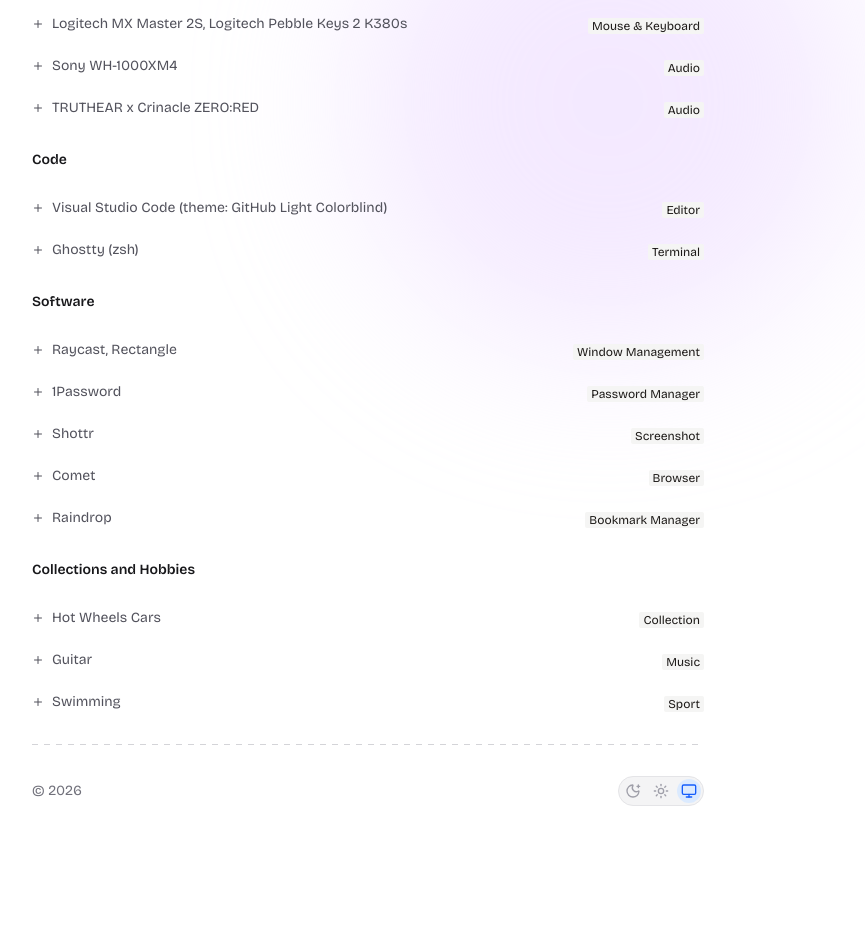
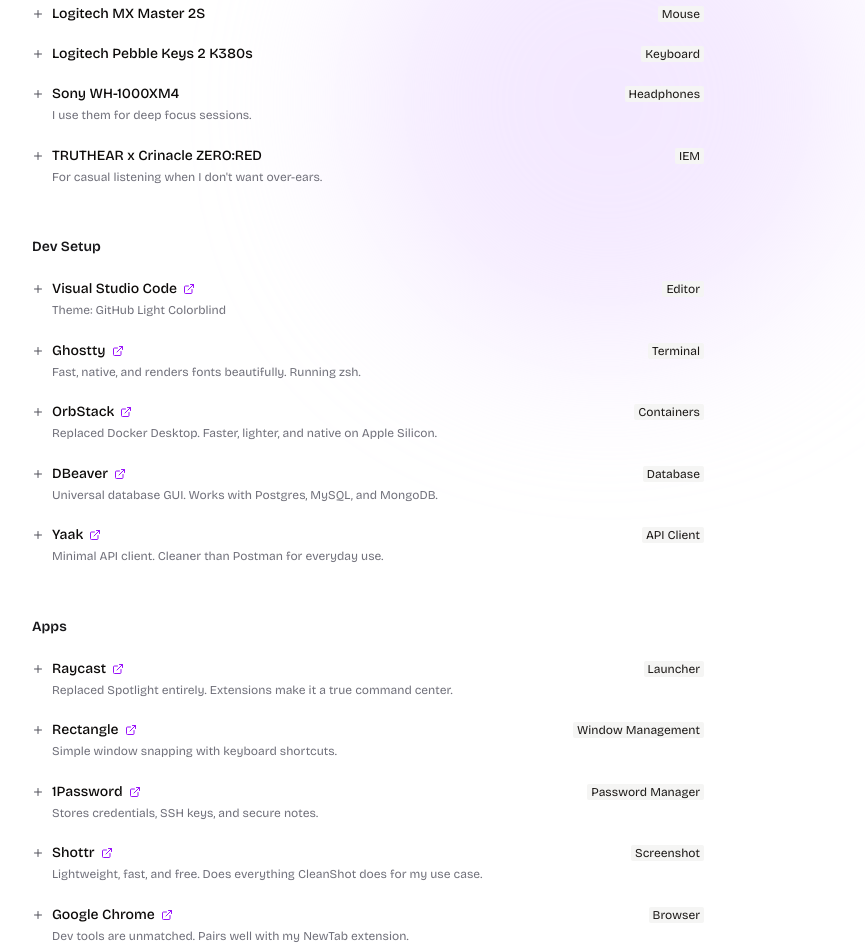
Before and after one commit to fuongz/portfolio, a Next.js app: page /uses in a window 1280 px wide. Shown: the part 320-1272 px from the top of the page, without its empty margins (272-1137 px from the left). Before the commit the page ends 1190 px from the top, so only its background shows below. Built offline with nearby package versions, Linux system fonts and the light colour scheme; a web font is replaced by a local one; what @apollo/client-integration-nextjs would draw is missing.

Commit message:
feat: add footer status, enrich uses page, and add NewTab project

```diff
--- a/src/app/providers.tsx
+++ b/src/app/providers.tsx
@@ -2,6 +2,7 @@
 
 import { ThemeProvider } from "next-themes";
 import { Container } from "@/components/common/container";
+import { FooterStatus } from "@/components/common/footer-status";
 import { Navigation } from "@/components/common/navigation";
 import PageTransition from "@/components/common/page-transition";
 import { ThemeSwitch } from "@/components/common/theme-switcher";
@@ -64,6 +65,7 @@
 							</svg>
 							<div className="flex justify-between items-center text-xs sm:text-sm text-zinc-500 dark:text-zinc-400">
 								<span>© 2026</span>
+								<FooterStatus />
 								<ThemeSwitch />
 							</div>
 						</div>
--- a/src/app/uses/page.tsx
+++ b/src/app/uses/page.tsx
@@ -5,6 +5,7 @@
 type UseItem = {
 	id: string;
 	name: string;
+	description?: string;
 	category: string;
 	href?: string;
 };
@@ -23,59 +24,113 @@
 		},
 		{
 			id: "mouse",
-			name: "Logitech MX Master 2S, Logitech Pebble Keys 2 K380s",
-			category: "Mouse & Keyboard",
+			name: "Logitech MX Master 2S",
+			category: "Mouse",
+		},
+		{
+			id: "keyboard",
+			name: "Logitech Pebble Keys 2 K380s",
+			category: "Keyboard",
 		},
 		{
 			id: "audio",
 			name: "Sony WH-1000XM4",
-			category: "Audio",
+			description: "I use them for deep focus sessions.",
+			category: "Headphones",
 		},
 		{
 			id: "audio-2",
 			name: "TRUTHEAR x Crinacle ZERO:RED",
-			category: "Audio",
+			description: "For casual listening when I don't want over-ears.",
+			category: "IEM",
 		},
 	];
 
 	const code: UseItem[] = [
 		{
 			id: "editor-vscode",
-			name: "Visual Studio Code (theme: GitHub Light Colorblind)",
+			name: "Visual Studio Code",
+			description: "Theme: GitHub Light Colorblind",
 			category: "Editor",
+			href: "https://code.visualstudio.com",
 		},
 		{
 			id: "terminal-ghostty",
-			name: "Ghostty (zsh)",
+			name: "Ghostty",
+			description: "Fast, native, and renders fonts beautifully. Running zsh.",
 			category: "Terminal",
+			href: "https://ghostty.org",
+		},
+		{
+			id: "orbstack",
+			name: "OrbStack",
+			description:
+				"Replaced Docker Desktop. Faster, lighter, and native on Apple Silicon.",
+			category: "Containers",
+			href: "https://orbstack.dev",
+		},
+		{
+			id: "dbeaver",
+			name: "DBeaver",
+			description:
+				"Universal database GUI. Works with Postgres, MySQL, and MongoDB.",
+			category: "Database",
+			href: "https://dbeaver.io",
+		},
+		{
+			id: "yaak",
+			name: "Yaak",
+			description: "Minimal API client. Cleaner than Postman for everyday use.",
+			category: "API Client",
+			href: "https://yaak.app",
 		},
 	];
 
 	const software: UseItem[] = [
 		{
 			id: "window",
-			name: "Raycast, Rectangle",
+			name: "Raycast",
+			description:
+				"Replaced Spotlight entirely. Extensions make it a true command center.",
+			category: "Launcher",
+			href: "https://raycast.com",
+		},
+		{
+			id: "window-management",
+			name: "Rectangle",
+			description: "Simple window snapping with keyboard shortcuts.",
 			category: "Window Management",
+			href: "https://rectangleapp.com",
 		},
 		{
 			id: "password",
 			name: "1Password",
+			description: "Stores credentials, SSH keys, and secure notes.",
 			category: "Password Manager",
+			href: "https://1password.com",
 		},
 		{
 			id: "screenshot",
 			name: "Shottr",
+			description:
+				"Lightweight, fast, and free. Does everything CleanShot does for my use case.",
 			category: "Screenshot",
+			href: "https://shottr.cc",
 		},
 		{
 			id: "browser",
-			name: "Comet",
+			name: "Google Chrome",
+			description:
+				"Dev tools are unmatched. Pairs well with my NewTab extension.",
 			category: "Browser",
+			href: "https://google.com/chrome",
 		},
 		{
 			id: "bookmark",
 			name: "Raindrop",
+			description: "Beautiful bookmark manager with tagging and collections.",
 			category: "Bookmark Manager",
+			href: "https://raindrop.io",
 		},
 	];
 
@@ -83,33 +138,49 @@
 		{
 			id: "hotwheels",
 			name: "Hot Wheels Cars",
+			description:
+				"It all started when I spotted a 1900s car at MyKingdom store and instantly fell in love. Now I have a whole collection — and a tracker app to go with it.",
 			category: "Collection",
+			href: "https://hotwheels.phake.app",
 		},
 		{
 			id: "guitar",
 			name: "Guitar",
+			description:
+				"My wife and I went to a beginner guitar class together. The moment I watched the teacher pick it up and play, I knew I had to learn it.",
 			category: "Music",
 		},
 		{
 			id: "swimming",
 			name: "Swimming",
+			description:
+				"Honestly, I started learning just because I didn't want to drown. Now I swim 2–3 times a week and I'm planning to get into free diving this year.",
 			category: "Sport",
+		},
+		{
+			id: "ps5",
+			name: "PS5",
+			description:
+				"Racing games have been my thing since I was a kid, and right now I'm having a blast with Forza Horizon.",
+			category: "Gaming",
 		},
 	];
 
 	const renderSection = (title: string, items: Array<UseItem>) => (
-		<div className="mb-8">
+		<div className="mb-10">
 			<h2 className="text-sm font-semibold text-zinc-900 dark:text-zinc-100 mb-3">
 				{title}
 			</h2>
-			<div className="sm:space-y-1.5 text-sm text-zinc-600 dark:text-zinc-400">
+			<div className="text-sm text-zinc-600 dark:text-zinc-400">
 				{items.map((item) => (
 					<div
 						key={item.id}
-						className="flex flex-col not-last:border-b sm:border-none py-4 sm:pb-0 sm:border-0 sm:flex-row items-baseline justify-between gap-1 sm:gap-4"
+						className="flex not-last:border-b sm:border-none py-4 sm:py-2.5 items-start justify-between gap-4"
 					>
-						<span className="flex text-foreground sm:text-inherit items-baseline sm:items-center gap-2">
-							<Plus className="size-3 hidden sm:inline-block flex-shrink-0" />
+						<span className="flex items-start gap-2 flex-1 min-w-0">
+							<Plus className="size-3 hidden sm:inline-block flex-shrink-0 mt-1" />
+							<span className="flex flex-col gap-0.5 min-w-0">
+								<span className="flex items-center gap-1.5 text-foreground font-medium">
 									{item.name}
 									{item.href && (
 										<Tooltip>
@@ -118,11 +189,18 @@
 													<ExternalLink className="size-3 text-purple-600 hover:text-purple-800" />
 												</Link>
 											</TooltipTrigger>
-									<TooltipContent>Visit {item.href}</TooltipContent>
+											<TooltipContent>{item.href}</TooltipContent>
 										</Tooltip>
 									)}
 								</span>
-						<span className="text-xs bg-accent text-accent-foreground rounded-xs px-1 whitespace-nowrap">
+								{item.description && (
+									<span className="text-zinc-500 dark:text-zinc-400 text-xs leading-relaxed">
+										{item.description}
+									</span>
+								)}
+							</span>
+						</span>
+						<span className="text-xs bg-accent text-accent-foreground rounded-xs px-1 whitespace-nowrap flex-shrink-0 mt-0.5">
 							{item.category}
 						</span>
 					</div>
@@ -133,10 +211,10 @@
 
 	return (
 		<div>
-			{renderSection("Hardware", hardware)}
-			{renderSection("Code", code)}
-			{renderSection("Software", software)}
-			{renderSection("Collections and Hobbies", hobbies)}
+			{renderSection("Workstation", hardware)}
+			{renderSection("Dev Setup", code)}
+			{renderSection("Apps", software)}
+			{renderSection("Hobbies", hobbies)}
 		</div>
 	);
 }
--- a/src/components/pages/home/page.tsx
+++ b/src/components/pages/home/page.tsx
@@ -1,6 +1,6 @@
 "use client";
 
-import { ArrowUpRight, InfinityIcon } from "lucide-react";
+import { ArrowUpRight, Gamepad2, InfinityIcon } from "lucide-react";
 import Image from "next/image";
 import Link from "next/link";
 import { Badge } from "@/components/components/ui/badge";
@@ -42,6 +42,15 @@
 		since: "12-2025 - Present",
 	},
 	{
+		id: "trinhvaphuong",
+		name: "Our Wedding",
+		description: "Our wedding website",
+		logo: "/projects/trinhvaphuong.svg",
+		website: "https://www.trinhvaphuong.com/",
+		since: "05-2025",
+		isNoEndDate: true,
+	},
+	{
 		id: "bieudovang",
 		name: "Gold Chart - Biểu Đồ Vàng",
 		description: "A gold price chart web application",
@@ -50,13 +59,14 @@
 		since: "03-2024 - Present",
 	},
 	{
-		id: "trinhvaphuong",
-		name: "Our Wedding",
-		description: "Our wedding website",
-		logo: "/projects/trinhvaphuong.svg",
-		website: "https://www.trinhvaphuong.com/",
-		since: "05-2025",
-		isNoEndDate: true,
+		id: "newtab",
+		name: "NewTab",
+		description: "A NewTab extension with random quote!",
+		tags: ["Extension"],
+		logo: "/projects/newtab.svg",
+		website:
+			"https://chromewebstore.google.com/detail/your-newtab/jfflfcaobccnpijfocpfcholcpnkeomg",
+		since: "07-2023 - Present",
 	},
 ];
 
@@ -180,9 +190,12 @@
 				<h2 className="text-base font-semibold text-zinc-900 dark:text-zinc-100 mb-4 sm:mb-6">
 					Projects ({projects.length})
 				</h2>
-				<div className="space-y-6">
+				<div className="space-y-6 group/list">
 					{projects.map((project) => (
-						<div key={project.id} className="flex gap-3 sm:gap-4">
+						<div
+							key={project.id}
+							className="flex gap-3 sm:gap-4 transition-all duration-200 group-hover/list:opacity-40 group-hover/list:grayscale hover:!opacity-100 hover:!grayscale-0"
+						>
 							<div className="w-[58px] h-[58px] sm:w-[48px] sm:h-[48px] relative bg-zinc-100 overflow-hidden dark:bg-zinc-800 rounded-lg flex items-center justify-center flex-shrink-0">
 								{project.logo.startsWith("/") ? (
 									<Image
@@ -222,7 +235,40 @@
 										{project.tags &&
 											project.tags.length > 0 &&
 											project.tags.map((tag) => (
-												<Badge key={`${project.id}-${tag}`} variant="outline">
+												<Badge
+													key={`${project.id}-${tag}`}
+													variant="outline"
+													className={
+														tag === "Extension"
+															? "gap-1 bg-blue-50 text-blue-700 border-blue-200 dark:bg-blue-950 dark:text-blue-300 dark:border-blue-800"
+															: tag === "Game"
+																? "gap-1 bg-violet-50 text-violet-700 border-violet-200 dark:bg-violet-950 dark:text-violet-300 dark:border-violet-800"
+																: "gap-1"
+													}
+												>
+													{tag === "Extension" && (
+														<svg
+															xmlns="http://www.w3.org/2000/svg"
+															viewBox="0 0 512 512"
+															width={12}
+															height={12}
+															fill="currentColor"
+															aria-hidden="true"
+														>
+															<path d="M188.8 255.93a67.2 67.2 0 1067.2-67.18 67.38 67.38 0 00-67.2 67.18z" />
+															<path d="M476.75 217.79v.05a206.63 206.63 0 00-7-28.84h-.11a202.16 202.16 0 017.07 29 203.5 203.5 0 00-7.07-29h-155.4c19.05 17 31.36 40.17 31.36 67.05a86.55 86.55 0 01-12.31 44.73L231 478.45a2.44 2.44 0 010 .27v.28-.26a224 224 0 0025 1.26c6.84 0 13.61-.39 20.3-1a222.91 222.91 0 0029.78-4.74C405.68 451.52 480 362.4 480 255.94a225.25 225.25 0 00-3.25-38.15z" />
+															<path d="M256 345.5c-33.6 0-61.6-17.91-77.29-44.79L76 123.05l-.14-.24A224 224 0 00207.4 474.55v-.05l77.69-134.6a84.13 84.13 0 01-29.09 5.6z" />
+															<path d="M91.29 104.57l77.35 133.25A89.19 89.19 0 01256 166h205.17a246.51 246.51 0 00-25.78-43.94l.12.08A245.26 245.26 0 01461.17 166h.17a245.91 245.91 0 00-25.66-44 2.63 2.63 0 01-.35-.26 223.93 223.93 0 00-344.19-17.4l.14.24z" />
+														</svg>
+													)}
+													{tag === "Game" && (
+														<Gamepad2
+															width={12}
+															height={12}
+															fill="currentColor"
+															stroke="none"
+														/>
+													)}
 													{tag}
 												</Badge>
 											))}
@@ -254,9 +300,12 @@
 				<h2 className="text-base font-semibold text-zinc-900 dark:text-zinc-100 mb-4 sm:mb-6">
 					Experiences ({experiences.length})
 				</h2>
-				<div className="space-y-4 sm:space-y-6">
+				<div className="space-y-4 sm:space-y-6 group/list">
 					{experiences.map((exp) => (
-						<div key={exp.id} className="flex gap-3 sm:gap-4">
+						<div
+							key={exp.id}
+							className="flex gap-3 sm:gap-4 transition-all duration-200 group-hover/list:opacity-40 group-hover/list:grayscale hover:!opacity-100 hover:!grayscale-0"
+						>
 							<div className="w-[38px] h-[38px] sm:w-[48px] sm:h-[48px] relative bg-zinc-100 overflow-hidden dark:bg-zinc-800 rounded flex items-center justify-center flex-shrink-0">
 								{exp.logo.startsWith("/") ? (
 									<Image src={exp.logo} alt={exp.company} fill />
```
Also changed, not shown: src/components/common/footer-status.tsx (added, +26 -0 lines), public/projects/newtab.svg (added), public/tags/logo-chrome.svg (added). Lines whose indentation alone changed are shown as unchanged.
